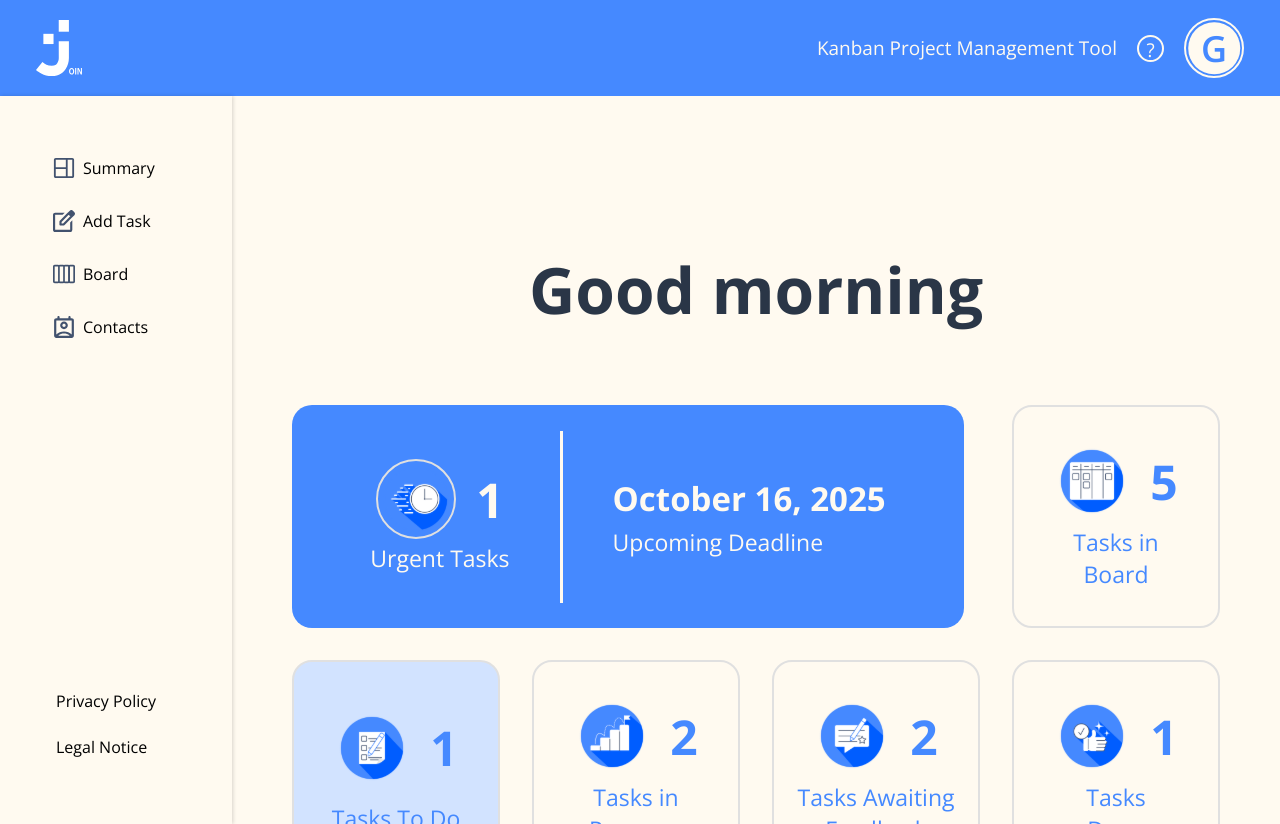
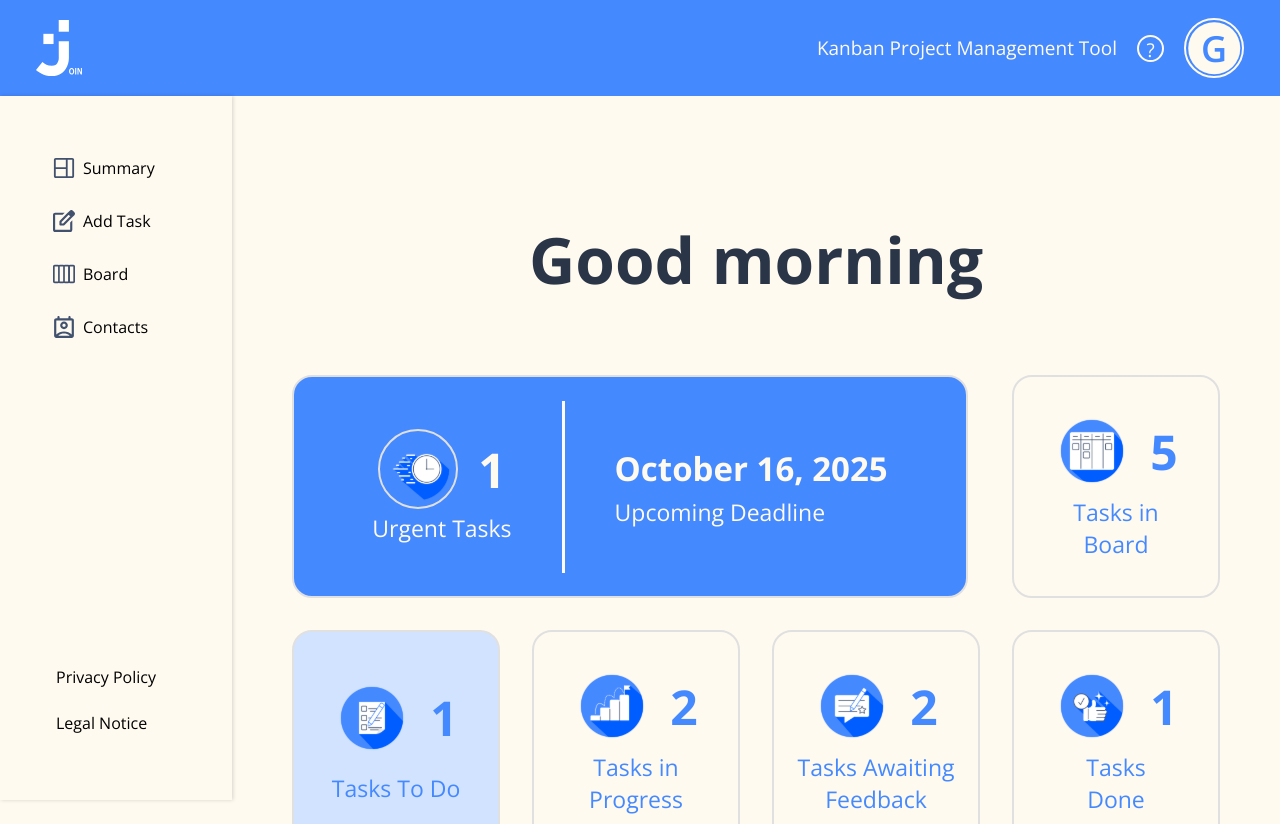
Before and after one commit to anitagasteiner/join, an Angular app: page / in a window 1280 px wide. Built offline with nearby package versions, Linux system fonts and the light colour scheme.

Commit message:
max width for bigger screens

```diff
--- a/src/app/components/contacts/contacts.component.scss
+++ b/src/app/components/contacts/contacts.component.scss
@@ -10,8 +10,9 @@
     display: flex;
     flex-direction: column;
     width: 100dvw;
-    @include bp.lg {
+    @include bp.xl {
         width: 456px;
+        height: calc(100dvh - 96px);
         box-shadow: 4px 0 6px 0 rgba(0, 0, 0, 0.08);
         display: flex;
         flex-direction: column;
@@ -53,9 +54,9 @@
 .contact-details-container {
     display: none;
     padding: 72px 0 0 82px;
-    @include bp.lg {
+    width: fit-content;
+    @include bp.xl {
         display: unset;
-        width: fit-content;
     }
 }
 
--- a/src/app/components/summary/summary.component.scss
+++ b/src/app/components/summary/summary.component.scss
@@ -17,13 +17,13 @@
         @include colors.color-grey-dark;
     }
     @include bp.xl {
-        padding: 150px 0 72px;
+        padding: 120px 0 72px;
     }
 }
 
 .info-container {
     // width: 912px;
-    height: 100%;
+    // height: 100%;
     margin-top: 56px;
     display: grid;
     grid-template-areas:
@@ -34,6 +34,7 @@
     grid-template-columns: repeat(auto-fill);
     gap: 8px;
     box-sizing: border-box;
+    padding-bottom: 24px;
     // padding: 0 30px 30px 30px;
     // justify-content: center;
     @include bp.md {
@@ -81,6 +82,7 @@ img {
     width: 300px;
     border-radius: 30px;
     @include colors.bg-dark;
+    @include colors.border-grey-light;
     display: flex;
     // justify-content: space-around;
     justify-content: center;
@@ -92,6 +94,7 @@ img {
     }
     @include bp.xl {
         width: 672px;
+        height: 219px;
         border-radius: 20px;
         gap: 50px;
     }
--- a/src/app/shared/components/navbar/navbar.component.scss
+++ b/src/app/shared/components/navbar/navbar.component.scss
@@ -15,7 +15,7 @@ nav {
     justify-content: center;
     align-items: center;
     @include bp.lg {
-        height: calc(100dvh - 96px + 24px);
+        height: calc(100dvh - 96px);
         width: 232px;
         // display: flex;
         flex-direction: column;
--- a/src/index.html
+++ b/src/index.html
@@ -7,7 +7,7 @@
   <meta name="viewport" content="width=device-width, initial-scale=1">
   <link rel="icon" type="image/x-icon" href="favicon.ico">
 </head>
-<body>
+<body class="main-width">
   <app-root></app-root>
 </body>
 </html>
--- a/src/styles.scss
+++ b/src/styles.scss
@@ -5,6 +5,12 @@
     font-display: swap;
     font-family: 'Open-Sans';
     src: url('/fonts/OpenSans-VariableFont_wdth_wght.ttf');
+}
+
+html {
+    scroll-behavior: smooth;
+    word-wrap: break-word;
+    overflow-wrap: break-word;
 }
 
 body {
@@ -16,12 +22,21 @@ body {
     overflow: hidden;
 }
 
+.main-width {
+    @include bp.xxl {
+        position: relative;
+        margin: 0 auto;
+        max-width: 1600px;
+    }
+}
+
 .main-container {
     height: calc(100dvh - 80px - 76px - 24px);
     padding-bottom: 24px;
     overflow: auto;
     @include bp.lg {
         height: calc(100dvh - 96px);
+        // height: calc(100dvh - 96px - 24px);
         margin-left: 232px;
     }
 }
```
Also changed, not shown: src/app/shared/breakpoints.scss (line endings or trailing spaces).
